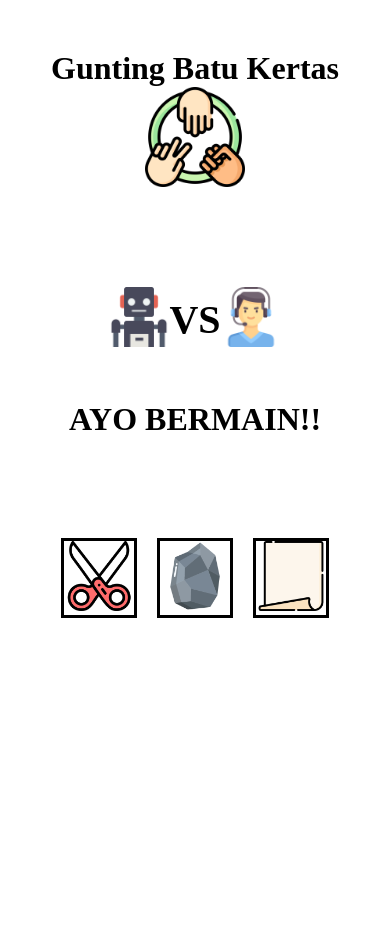
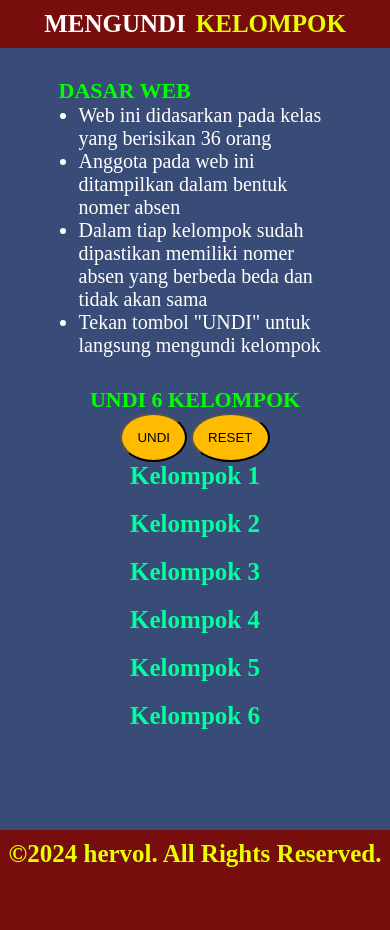
Before and after one commit to Hervol11/Gunting-Batu-Kertas, a plain HTML site: page index.html in a window 390 px wide. Before the commit the page ends 844 px from the top, so only its background shows below. Drawn offline with Linux system fonts and the light colour scheme.

Commit message:
Add files via upload

```diff
--- a/index.html
+++ b/index.html
@@ -4,46 +4,81 @@
     <meta charset="UTF-8" />
     <meta http-equiv="X-UA-Compatible" content="IE=edge" />
     <meta name="viewport" content="width=device-width, initial-scale=1.0" />
-    <title>✨Gunting Batu Kertas✨</title>
+    <title>✨ Undi kelompok ✨</title>
     <!-- 👇 css code file 👇 -->
     <link rel="stylesheet" href="./src/style/global.css" />
   </head>
   <body>
-    <div class="judul">
-      <h1>Gunting Batu Kertas</h1>
-      <img class="gbt" src="src/icons/rock-paper-scissors.png" alt="" />
+    <div class="semua">
+      <div class="jdl-u">
+        <h1 class="j1">MENGUNDI</h1>
+        <h1 class="j2">KELOMPOK</h1>
       </div>
 
-    <div class="pertandingan">
-      <div class="tempat">
-        <div class="bot">
-          <img id="bot" src="src/icons/robot.png" alt="" />
+      <div class="all">
+        <div class="content">
+          <div class="dasar">
+            <h2 class="jdl1">DASAR WEB</h2>
+            <ul>
+              <li>Web ini didasarkan pada kelas yang berisikan 36 orang</li>
+              <li>Anggota pada web ini ditampilkan dalam bentuk nomer absen</li>
+              <li>
+                Dalam tiap kelompok sudah dipastikan memiliki nomer absen yang
+                berbeda beda dan tidak akan sama
+              </li>
+              <li>Tekan tombol "UNDI" untuk langsung mengundi kelompok</li>
+            </ul>
           </div>
-        <h1 class="vs" id="vs">VS</h1>
-        <div class="pemain">
-          <img id="pemain" src="src/icons/gamer.png" alt="" />
-        </div>
-      </div>
-      <h1 class="hasil" id="hasil">AYO BERMAIN!!</h1>
+
+          <div class="kel6">
+            <div class="center">
+              <h2 class="jdl1">UNDI 6 KELOMPOK</h2>
+
+              <button class="btn" id="generateBtn" onclick="kel()">UNDI</button>
               <a href="">
-        <button id="reset">lagi?</button>
+                <button class="btn">RESET</button>
               </a>
             </div>
 
-    <div class="pilihan">
-      <div class="gunting" onclick="gunting()">
-        <img id="gunting" src="src/icons/scissors.png" alt="" />
+            <div class="kelompok">
+              <div class="kel">
+                <h1 class="jdl2">Kelompok 1</h1>
+                <p class="prg" id="result1"></p>
               </div>
 
-      <div class="batu" onclick="batu()">
-        <img id="batu" src="src/icons/stone.png" alt="" />
+              <div class="kel">
+                <h1 class="jdl2">Kelompok 2</h1>
+                <p class="prg" id="result2"></p>
               </div>
 
-      <div class="kertas" onclick="kertas()">
-        <img id="kertas" src="src/icons/paper.png" alt="" />
+              <div class="kel">
+                <h1 class="jdl2">Kelompok 3</h1>
+                <p class="prg" id="result3"></p>
+              </div>
+
+              <div class="kel">
+                <h1 class="jdl2">Kelompok 4</h1>
+                <p class="prg" id="result4"></p>
+              </div>
+
+              <div class="kel">
+                <h1 class="jdl2">Kelompok 5</h1>
+                <p class="prg" id="result5"></p>
+              </div>
+
+              <div class="kel">
+                <h1 class="jdl2">Kelompok 6</h1>
+                <p class="prg" id="result6"></p>
+              </div>
+            </div>
+          </div>
         </div>
       </div>
 
+      <footer>
+        <h1>&copy;2024 hervol. All Rights Reserved.</h1>
+      </footer>
+    </div>
     <!-- 👇 javascript code file 👇 -->
     <script src="./src/js/index.js"></script>
   </body>
--- a/src/js/index.js
+++ b/src/js/index.js
@@ -1,93 +1,39 @@
-/*? no js js needed from me */
-const pemain = document.getElementById("pemain");
-const bot = document.getElementById("bot");
-const hasil = document.getElementById("hasil");
-const reset = document.getElementById("reset");
-const jurus1 = document.getElementById("gunting");
-const jurus2 = document.getElementById("batu");
-const jurus3 = document.getElementById("kertas");
+const ang1 = document.getElementById("result1");
+const ang2 = document.getElementById("result2");
+const ang3 = document.getElementById("result3");
+const ang4 = document.getElementById("result4");
+const ang5 = document.getElementById("result5");
+const ang6 = document.getElementById("result6");
 
+const absen = [];
 let klik = 0;
-let gtg = "src/icons/scissors.png";
-let bt = "src/icons/stone.png";
-let kts = "src/icons/paper.png";
+let i = 0;
 
-reset.style.display = "none";
-
-function gunting() {
-  klik = Math.floor(Math.random() * 3) + 1;
-  reset.style.display = "block";
-  pemain.src = "src/icons/scissors.png";
-
-  if (klik == 1) {
-    bot.src = gtg;
-  } else if (klik == 2) {
-    bot.src = bt;
-  } else if (klik == 3) {
-    bot.src = kts;
+function randomnumber() {
+  while (absen.length < 36) {
+    klik = Math.floor(Math.random() * 36) + 1;
+    if (!absen.includes(klik)) {
+      absen.push(klik);
+    }
   }
-
-  jurus1.style.display = "none";
-  jurus2.style.display = "none";
-  jurus3.style.display = "none";
-
-  if (bot.src.includes("scissors") && pemain.src.includes("scissors")) {
-    hasil.textContent = "seri!";
-  } else if (bot.src.includes("stone") && pemain.src.includes("scissors")) {
-    hasil.textContent = "kamu kalah!";
-  } else if (bot.src.includes("paper") && pemain.src.includes("scissors")) {
-    hasil.textContent = "kamu menang!";
-  }
+  return absen;
 }
 
-function batu() {
-  klik = Math.floor(Math.random() * 3) + 1;
-  reset.style.display = "block";
-  pemain.src = "src/icons/stone.png";
+function kel() {
+  randomnumber();
+  i += 1;
 
-  if (klik == 1) {
-    bot.src = gtg;
-  } else if (klik == 2) {
-    bot.src = bt;
-  } else if (klik == 3) {
-    bot.src = kts;
-  }
+  let anggota1 = absen.slice(0, 5).join(", ");
+  let anggota2 = absen.slice(6, 11).join(", ");
+  let anggota3 = absen.slice(12, 17).join(", ");
+  let anggota4 = absen.slice(18, 23).join(", ");
+  let anggota5 = absen.slice(24, 29).join(", ");
+  let anggota6 = absen.slice(30, 35).join(", ");
 
-  jurus1.style.display = "none";
-  jurus2.style.display = "none";
-  jurus3.style.display = "none";
-
-  if (bot.src.includes("scissors") && pemain.src.includes("stone")) {
-    hasil.textContent = "kamu menang!";
-  } else if (bot.src.includes("stone") && pemain.src.includes("stone")) {
-    hasil.textContent = "kamu seri!";
-  } else if (bot.src.includes("paper") && pemain.src.includes("stone")) {
-    hasil.textContent = "kamu kalah!";
-  }
+  ang1.textContent = "Anggota :" + anggota1;
+  ang2.textContent = "Anggota :" + anggota2;
+  ang3.textContent = "Anggota :" + anggota3;
+  ang4.textContent = "Anggota :" + anggota4;
+  ang5.textContent = "Anggota :" + anggota5;
+  ang6.textContent = "Anggota :" + anggota6;
 }
-
-function kertas() {
-  klik = Math.floor(Math.random() * 3) + 1;
-  reset.style.display = "block";
-  pemain.src = "src/icons/paper.png";
-
-  if (klik == 1) {
-    bot.src = gtg;
-  } else if (klik == 2) {
-    bot.src = bt;
-  } else if (klik == 3) {
-    bot.src = kts;
-  }
-
-  jurus1.style.display = "none";
-  jurus2.style.display = "none";
-  jurus3.style.display = "none";
-
-  if (bot.src.includes("scissors") && pemain.src.includes("paper")) {
-    hasil.textContent = "kamu kalah!";
-  } else if (bot.src.includes("stone") && pemain.src.includes("paper")) {
-    hasil.textContent = "kamu menang!";
-  } else if (bot.src.includes("paper") && pemain.src.includes("paper")) {
-    hasil.textContent = "kamu seri!";
-  }
-}
--- a/src/style/global.css
+++ b/src/style/global.css
@@ -7,142 +7,143 @@ body {
   box-sizing: border-box;
 }
 
-.judul {
+body {
+  background-color: #394c77;
   width: 100%;
   height: max-content;
-  margin: 50px 0;
   display: flex;
+  flex-direction: column;
+}
+
+.semua {
+  display: flex;
+  flex-direction: column;
+}
+
+.jdl-u {
+  display: flex;
+  width: 100%;
   justify-content: center;
   align-items: center;
   text-align: center;
+  height: max-content;
+  background-color: #780d0d;
+  height: max-content;
+  padding: 10px 0;
+}
+
+a {
+  list-style-type: none;
+  text-decoration: none;
+}
+
+.j1 {
+  margin-right: 5px;
+  color: #ffffff;
+}
+.j2 {
+  margin-left: 5px;
+  color: #e6ff00;
+}
+
+li {
+  margin-left: 20px;
+  color: #ffffff;
+}
+
+.jdl1 {
+  color: #00ff00;
+}
+
+.jdl2 {
+  color: #00ff9d;
+}
+
+.prg {
+  color: #ffffff;
+}
+
+.btn {
+  background-color: #ffbb00;
+  padding: 15px;
+  width: max-content;
+  border-radius: 50%;
+  transition: all 0.2s ease-in-out;
+}
+
+.btn:hover {
+  background-color: rgb(163, 93, 53);
+  color: #ffffff;
+}
+
+.all {
+  width: 100%;
+  display: flex;
+  flex-direction: column;
+  justify-content: center;
+  align-items: center;
+  top: 0;
+  bottom: auto;
+}
+
+.content {
+  width: 70%;
+}
+
+.dasar {
+  margin: 30px 0;
+  width: 100%;
+}
+
+.kel6 {
+  display: flex;
+  flex-direction: column;
+  margin-bottom: 100px;
+}
+
+.center {
+  justify-content: center;
+  align-items: center;
+  text-align: center;
+}
+
+.kelompok {
+  width: 100%;
+  display: flex;
+  flex-direction: column;
+  justify-content: center;
+  align-items: center;
+  gap: 20px;
+}
+
+.kel {
+  display: flex;
   flex-direction: column;
 }
 
-.gbt {
-  width: 100px;
-}
-
-.pertandingan {
+footer {
+  background-color: #780d0d;
+  height: 100px;
   width: 100%;
-  height: max-content;
-  margin: 50px 0;
-  display: flex;
-  justify-content: center;
-  align-items: center;
   text-align: center;
-  flex-direction: column;
-}
-
-.tempat {
-  width: 100%;
-  height: max-content;
-  margin: 50px 0;
-  display: flex;
-  justify-content: center;
-  align-items: center;
-  text-align: center;
-  flex-wrap: wrap;
-}
-
-.vs {
-  font-size: 90px;
-}
-
-#bot {
-  width: 150px;
-}
-
-#pemain {
-  width: 150px;
-}
-
-.pilihan {
-  width: 100%;
-  height: max-content;
-  margin: 100px 0;
-  display: flex;
-  justify-content: center;
-  align-items: center;
-  text-align: center;
-  flex-wrap: wrap;
-}
-
-.gunting {
-  margin: 10px 25px;
-  width: max-content;
-  height: max-content;
-  border: 3px solid black;
-  cursor: pointer;
-}
-.batu {
-  margin: 10px 25px;
-  width: max-content;
-  height: max-content;
-  border: 3px solid black;
-  cursor: pointer;
-}
-.kertas {
-  margin: 10px 25px;
-  width: max-content;
-  height: max-content;
-  border: 3px solid black;
-  cursor: pointer;
-}
-
-#gunting {
-  width: 150px;
-}
-#batu {
-  width: 150px;
-}
-#kertas {
-  width: 150px;
-}
-
-#reset {
-  font-size: 20px;
-  background-color: skyblue;
-  cursor: pointer;
-  padding: 5px;
-}
-
-#reset:hover {
-  background-color: aquamarine;
-  transition: all 0.3s;
-}
-
-a {
-  text-decoration: none;
+  bottom: 0;
+  top: auto;
+  padding: 10px 0;
+  color: #e6ff00;
 }
 
 @media screen and (max-width: 450px) {
-  #pemain {
-    width: 60px;
-  }
-  #bot {
-    width: 60px;
-  }
-  #vs {
-    font-size: 40px;
+  h1 {
+    font-size: 25px;
   }
 
-  #gunting {
-    width: 70px;
+  h2 {
+    font-size: 22px;
   }
-  #kertas {
-    width: 70px;
+  p {
+    font-size: 18px;
   }
-  #batu {
-    width: 70px;
-  }
-
-  .gunting {
-    margin: 0 10px;
-  }
-  .kertas {
-    margin: 0 10px;
-  }
-  .batu {
-    margin: 0 10px;
+  li {
+    font-size: 20px;
   }
 }
```
Lines whose indentation alone changed are shown as unchanged.
